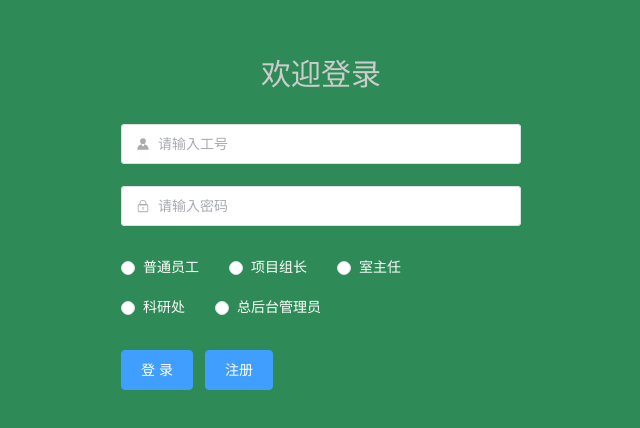
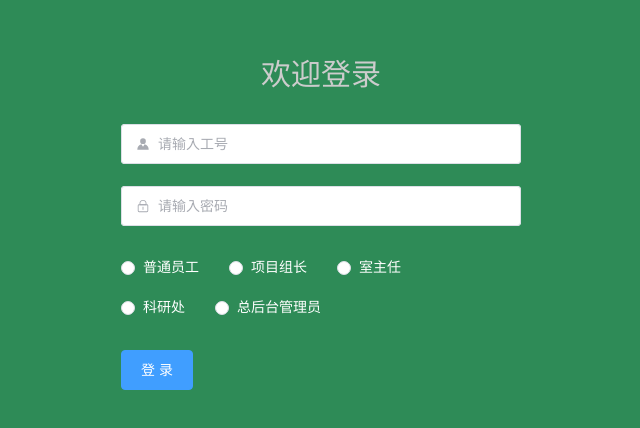
Before and after one commit to triiste/vue-springboot-demo, a Vue app in the folder vue/: page /login in a window 1280 px wide. Shown: the part 130-558 px from the top of the page, without its empty margins (319-959 px from the left). Built offline with nearby package versions, Linux system fonts and the light colour scheme.

Commit message:
新增加了角色判断，并且去掉了注册

```diff
--- a/vue/src/views/Login.vue
+++ b/vue/src/views/Login.vue
@@ -20,7 +20,7 @@
                 </el-form-item>
                 <el-form-item>
                     <el-button type="primary" @click="login">登 录</el-button>
-                    <el-button type="primary" @click="register">注册</el-button>
+                    <!--<el-button type="primary" @click="register">注册</el-button>-->
                 </el-form-item>
             </el-form>
         </div>
```
